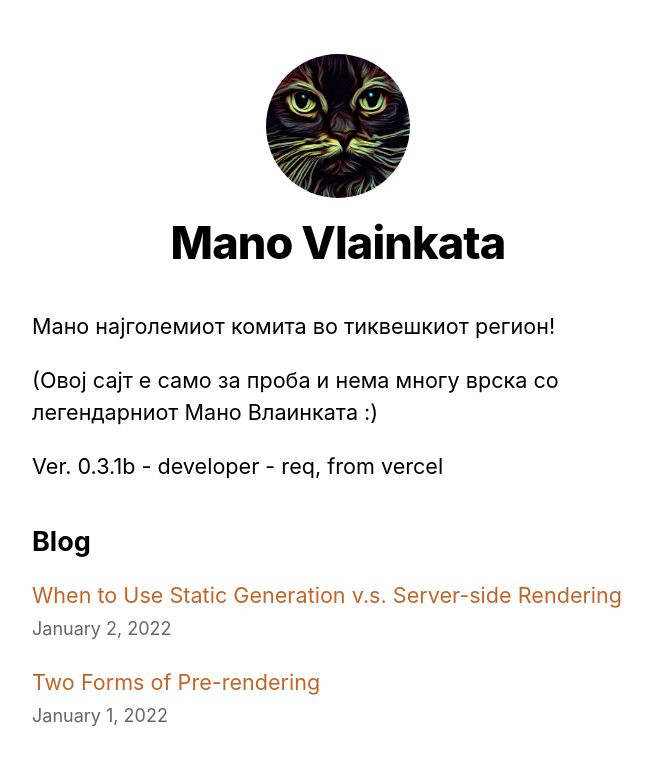
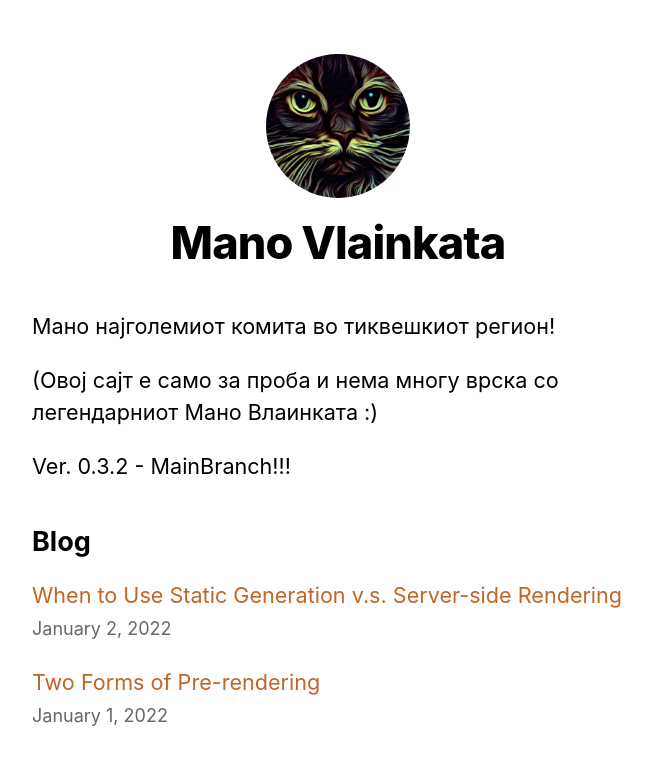
Before and after one commit to ristep/nextjs-blog, a Next.js app: page / in a window 1280 px wide. Shown: the top 764 px of the page, without its empty margins (302-954 px from the left). Built offline with nearby package versions, Linux system fonts and the light colour scheme.

Commit message:
comith before merge

```diff
--- a/pages/index.js
+++ b/pages/index.js
@@ -28,7 +28,7 @@ export default function Home({ allPostsData }) {
           (Овој сајт е само за проба и нема многу врска со легендарниот Мано Влаинката :)
         </p>
         <p>
-          Ver. 0.3.1b - developer - req, from vercel
+          Ver. 0.3.2 -  MainBranch!!!
         </p>
       </section>
 
```
